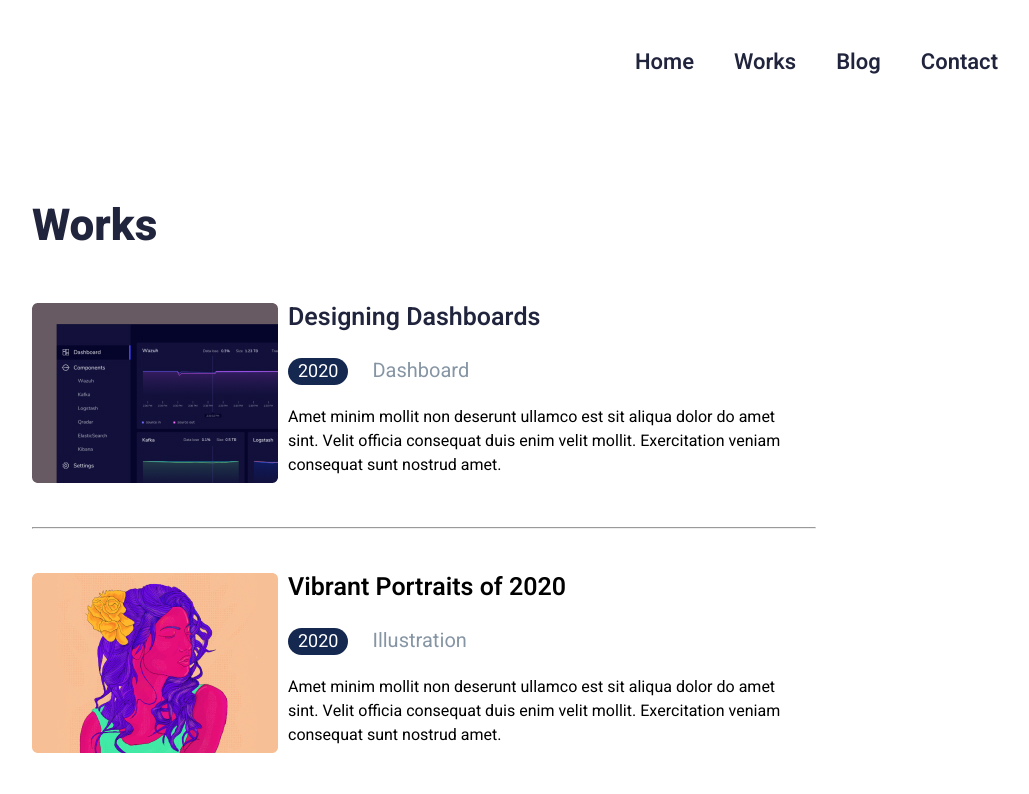
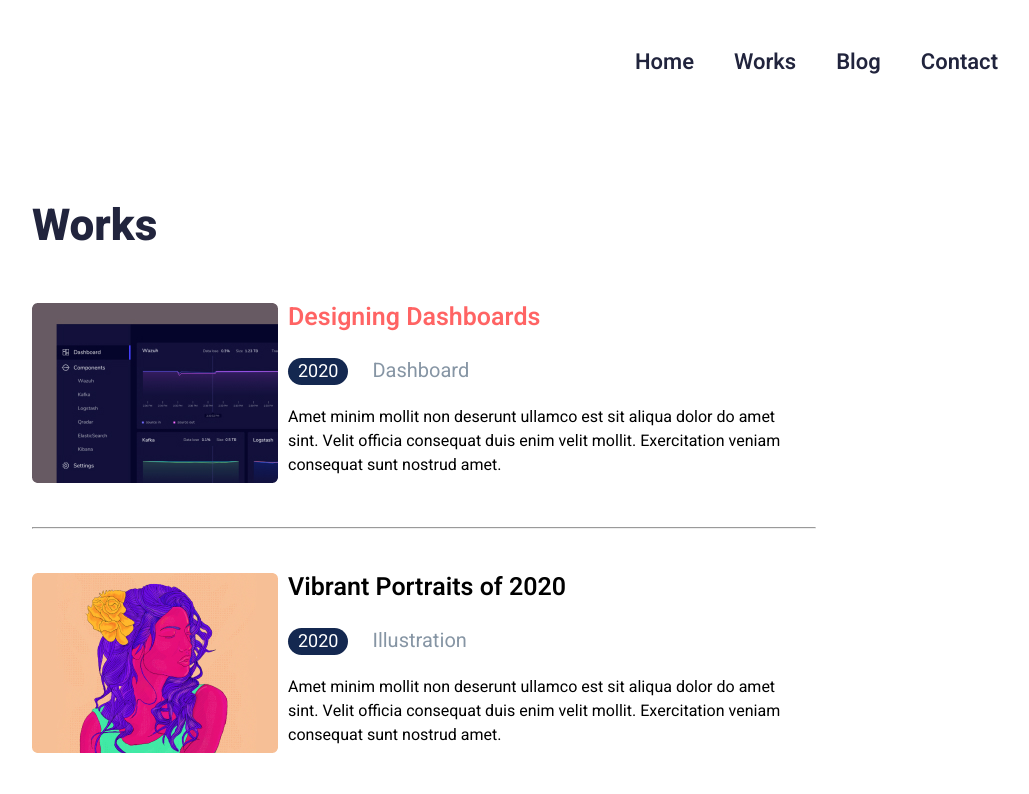
Before and after one commit to Ginwobb/cc-18-homework4, a plain HTML site: page Works.html in a window 1280 px wide. In both pictures the pointer is over the link "Designing Dashboards". Shown: the top 794 px of the page, without its empty margins (216-1245 px from the left). Drawn offline with Linux system fonts and the light colour scheme.

Commit message:
hover page work

```diff
--- a/style.css
+++ b/style.css
@@ -217,6 +217,10 @@
     text-decoration: none;
     color: #21243D;
 }
+#wp-feat-tx > a:hover{
+    cursor: pointer;
+    color: #FF6464;
+}
 
 /*------blog-page----*/
 .blog {
```
